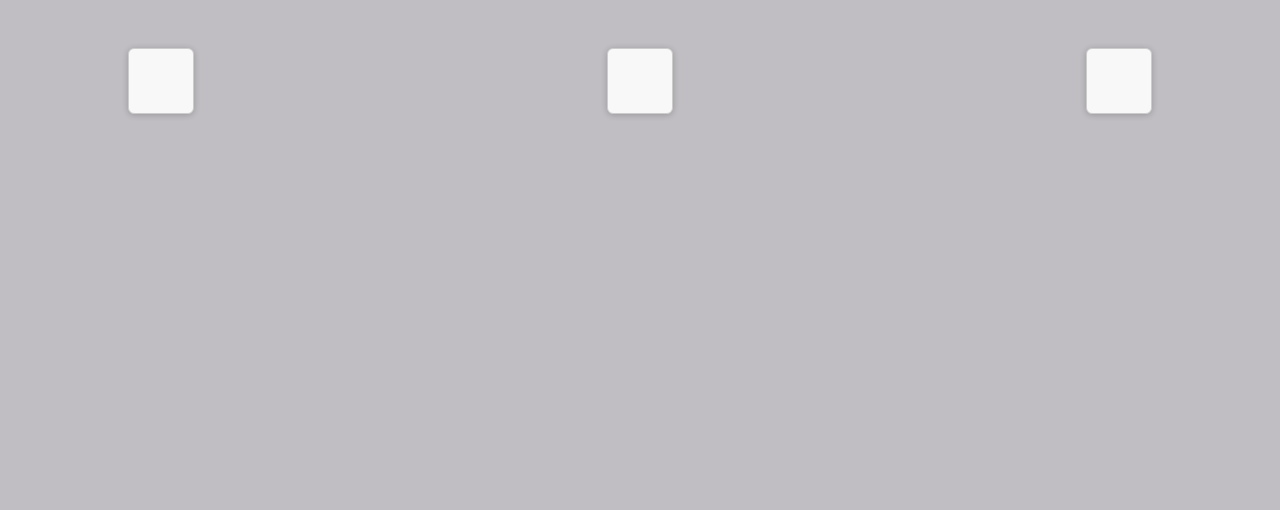
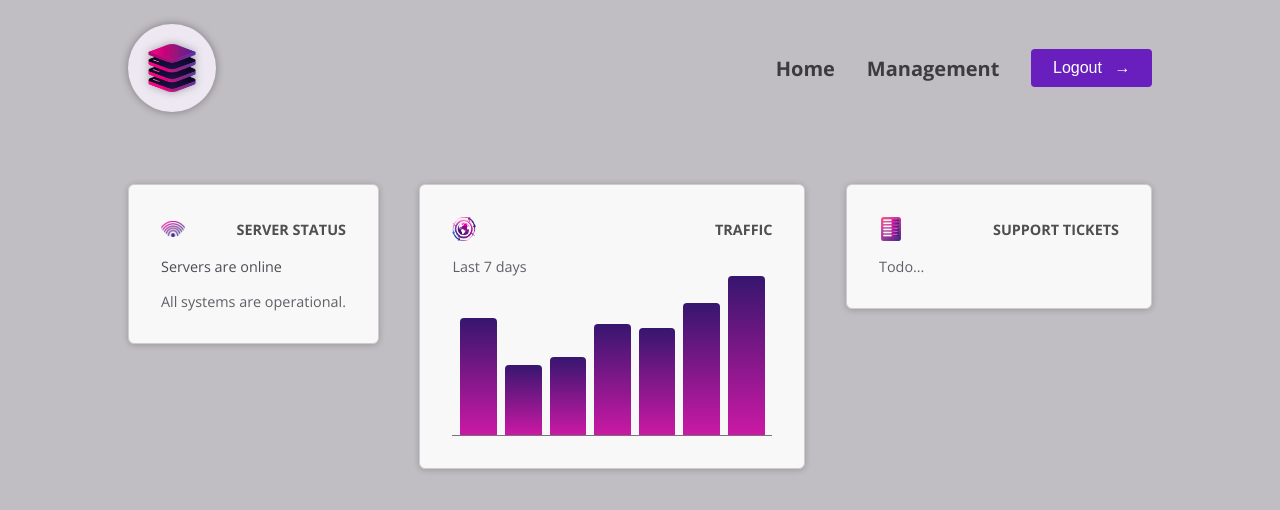
Before and after one commit to TheoCaesar/Angular_Components_Deep_Dive, an Angular app: page / in a window 1280 px wide. Shown: the top 510 px of the page. Built offline with nearby package versions, Linux system fonts and the light colour scheme.

Commit message:
content projection (ngContent) & Input signals - input()

```diff
--- a/src/app/app.component.html
+++ b/src/app/app.component.html
@@ -1,15 +1,32 @@
+<app-header/>
 <main>
   <div id="dashboard">
-    <div class="dashboard-item">
+    <app-dashboard-wrapper [headerProps]="{
+        src:'status.png',
+        alt:'A signal symbol',
+        title: 'Server Status'
+      }"
+    >
+      <app-server-status/>
+    </app-dashboard-wrapper>
 
-    </div>
+    <app-dashboard-wrapper [headerProps]="{
+        src:'globe.png',
+        alt:'A globe',
+        title: 'Traffic'
+      }"
+    >
+      <app-traffic/>
+    </app-dashboard-wrapper>
 
-    <div class="dashboard-item">
 
-    </div>
-
-    <div class="dashboard-item">
-
-    </div>
+    <app-dashboard-wrapper [headerProps]="{
+        src:'list.png',
+        alt:'A list of items',
+        title: 'Support Tickets'
+      }"
+    >
+      <app-tickets/>
+    </app-dashboard-wrapper>
   </div>
 </main>
--- a/src/app/app.component.ts
+++ b/src/app/app.component.ts
@@ -3,11 +3,12 @@
 import { TrafficComponent } from './dashboard/traffic/traffic.component';
 import { ServerStatusComponent } from './dashboard/server-status/server-status.component';
 import { TicketsComponent } from './dashboard/tickets/tickets.component';
+import { DashboardWrapperComponent } from './dashboard/dashboard-wrapper/dashboard-wrapper.component';
 @Component({
   selector: 'app-root',
   standalone: true,
   templateUrl: './app.component.html',
-  imports: [HeaderComponent, TrafficComponent, ServerStatusComponent,TicketsComponent]
+  imports: [HeaderComponent, DashboardWrapperComponent, TrafficComponent, ServerStatusComponent,TicketsComponent]
 })
 export class AppComponent {
 }
--- /dev/null
+++ b/src/app/dashboard/dashboard-wrapper/dashboard-wrapper.component.html
@@ -0,0 +1,7 @@
+<div class="dashboard-item">
+  <header>
+    <img [src]="headerProps().src" [alt]="headerProps().alt" />
+    <h2>{{headerProps().title}}</h2>
+  </header>
+  <ng-content/>
+</div>
--- /dev/null
+++ b/src/app/dashboard/dashboard-wrapper/dashboard-wrapper.component.ts
@@ -0,0 +1,13 @@
+import { Component, input } from '@angular/core';
+
+@Component({
+  selector: 'app-dashboard-wrapper',
+  standalone: true,
+  imports: [],
+  templateUrl: './dashboard-wrapper.component.html',
+  styleUrl: './dashboard-wrapper.component.css'
+})
+export class DashboardWrapperComponent {
+  headerProps = input.required<{src:string, alt:string, title: string}>();
+
+}
--- a/src/app/dashboard/server-status/server-status.component.html
+++ b/src/app/dashboard/server-status/server-status.component.html
@@ -1,8 +1,4 @@
 <article>
-  <header>
-    <img src="status.png" alt="A signal symbol" />
-    <h2>Server Status</h2>
-  </header>
   <div>
     @if (currentStatus === 'online') {
       <p>Servers are online</p>
--- a/src/app/dashboard/tickets/tickets.component.html
+++ b/src/app/dashboard/tickets/tickets.component.html
@@ -1,15 +1,5 @@
 <article>
-  <header>
-    <img src="globe.png" alt="A globe" />
-    <h2>Traffic</h2>
-  </header>
-  <div id="traffic">
-    <p>Last 7 days</p>
-
-    <div id="chart">
-      @for (dataPoint of dummyTrafficData; track dataPoint.id) {
-        <div [style.height]="(dataPoint.value / maxTraffic) * 100 + '%'"></div>
-      }
-    </div>
+  <div id="status">
+    <p>Todo...</p>
   </div>
 </article>
--- a/src/app/dashboard/tickets/tickets.component.ts
+++ b/src/app/dashboard/tickets/tickets.component.ts
@@ -8,35 +8,4 @@
   styleUrl: './tickets.component.css'
 })
 export class TicketsComponent {
-  dummyTrafficData = [
-    {
-      id: 'd1',
-      value: 433,
-    },
-    {
-      id: 'd2',
-      value: 260,
-    },
-    {
-      id: 'd3',
-      value: 290,
-    },
-    {
-      id: 'd4',
-      value: 410,
-    },
-    {
-      id: 'd5',
-      value: 397,
-    },
-    {
-      id: 'd6',
-      value: 488,
-    },
-    {
-      id: 'd47',
-      value: 589,
-    },
-  ];
-  maxTraffic = Math.max(...this.dummyTrafficData.map((data) => data.value));
 }
--- a/src/app/dashboard/traffic/traffic.component.html
+++ b/src/app/dashboard/traffic/traffic.component.html
@@ -1,9 +1,11 @@
 <article>
-  <header>
-    <img src="list.png" alt="A list of items" />
-    <h2>Support Tickets</h2>
-  </header>
-  <div id="status">
-    <p>Todo...</p>
+  <div id="traffic">
+    <p>Last 7 days</p>
+
+    <div id="chart">
+      @for (dataPoint of dummyTrafficData; track dataPoint.id) {
+        <div [style.height]="(dataPoint.value / maxTraffic) * 100 + '%'"></div>
+      }
+    </div>
   </div>
 </article>
--- a/src/app/dashboard/traffic/traffic.component.ts
+++ b/src/app/dashboard/traffic/traffic.component.ts
@@ -8,5 +8,35 @@
   styleUrl: './traffic.component.css'
 })
 export class TrafficComponent {
-
+  dummyTrafficData = [
+    {
+      id: 'd1',
+      value: 433,
+    },
+    {
+      id: 'd2',
+      value: 260,
+    },
+    {
+      id: 'd3',
+      value: 290,
+    },
+    {
+      id: 'd4',
+      value: 410,
+    },
+    {
+      id: 'd5',
+      value: 397,
+    },
+    {
+      id: 'd6',
+      value: 488,
+    },
+    {
+      id: 'd47',
+      value: 589,
+    },
+  ];
+  maxTraffic = Math.max(...this.dummyTrafficData.map((data) => data.value));
 }
```
Also changed, not shown: src/app/dashboard/dashboard-wrapper/dashboard-wrapper.component.css (added).
